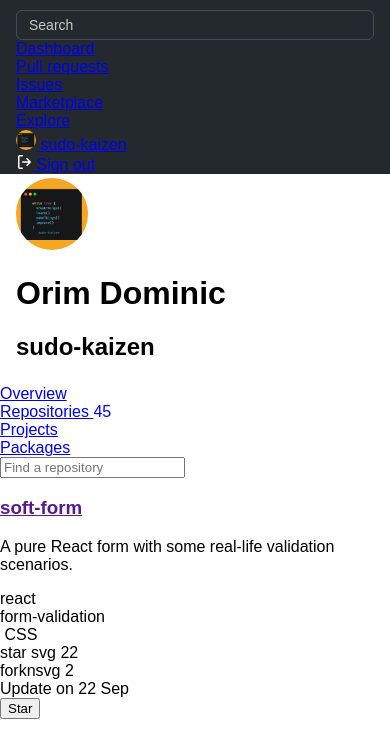
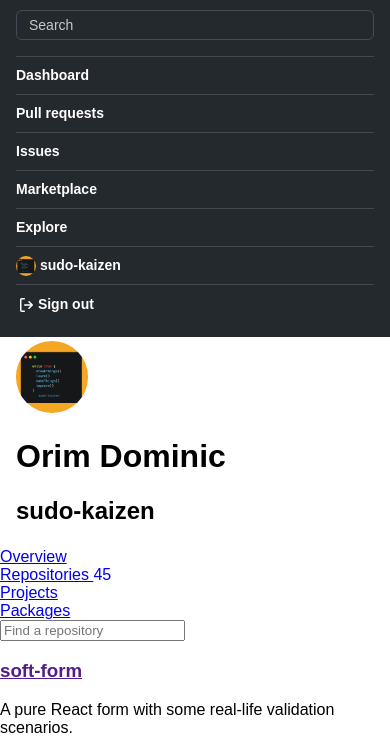
Before and after one commit to sudo-kaizen/gh-repospage-replica, a website: page index.html in a window 390 px wide. Shown: the part 54-804 px from the top of the page. Drawn offline with Linux system fonts and the light colour scheme.

Commit message:
feat: mobile dropdwn nav

```diff
--- a/css/styles.css
+++ b/css/styles.css
@@ -3,7 +3,7 @@
   --color-text-link: #0366d6;
 }
 
-*{
+* {
   box-sizing: border-box;
 }
 
@@ -13,7 +13,7 @@
   font-family: sans-serif;
 }
 
-ul{
+ul {
   margin: 0;
   padding: 0;
   list-style: none;
@@ -40,16 +40,26 @@
   cursor: pointer;
 }
 
+header button:active {
+outline: none;
+}
+
 .github-icon {
   max-height: 32px;
 }
 
 .dropdown-header {
   background-color: var(--header-bg-color);
-  padding: 0px 16px;
+  padding: 0px 16px 14px;
+  display: flex;
+  flex-flow: column;
 }
 
-.header-search-form{
+.dropdown-header .header-search-form{
+  padding-bottom: 16px ;
+}
+
+.dropdown-header .header-search-form .header-search-input {
   background-color: var(--header-bg-color);
   padding: 0px 12px;
   font-size: 14px;
@@ -63,16 +73,36 @@
   outline: none;
 }
 
-.header-search-form::placeholder {
-  color: hsla(0,0%,100%,.75);
+.dropdown-header .header-search-form .header-search-input:focus {
+  background-color: #444d56;
+  border: 1px solid #0366d6;
+}
+
+.header-search-input::placeholder {
+  color: hsla(0, 0%, 100%, 0.75);
   font-size: 14px;
   font-weight: 300;
   display: block;
 }
-
-.header-search-form:focus{
-  background-color: #444d56;
-  border: 1px solid #0366d6;
+.header-link-wrapper{
+  padding: 8px 0px;
+}
+.header-link{
+  font-weight: 600;
+  color: #fff;
+  text-decoration: none;
+  border-top: 1px solid hsla(0, 0%, 100%, 0.15);
+  font-size: 14px;
+  line-height: 1.5;
+  padding: 8px 0px;
+}
+.header-link * {
+  display: inline-block;
+  vertical-align: middle;
+}
+.header-link:hover{
+  color:  hsla(0, 0%, 100%, 0.75);
+  text-decoration: none;
 }
 
 footer {
@@ -90,16 +120,16 @@
   font-size: 12px;
 }
 
-footer ul li:first-child{
-color: #24292e;
-margin-right: 16px;
+footer ul li:first-child {
+  color: #24292e;
+  margin-right: 16px;
 }
 
-footer ul li a{
+footer ul li a {
   margin-right: 16px;
   color: var(--color-text-link);
   text-decoration: none;
 }
-footer ul li a:hover{
+footer ul li a:hover {
   text-decoration: underline;
 }
--- a/index.html
+++ b/index.html
@@ -3,7 +3,7 @@
   <head>
     <meta charset="UTF-8" />
     <meta name="viewport" content="width=device-width, initial-scale=1.0" />
-    <title>Simple Github Profile</title>
+    <title>Your Repositories</title>
     <link rel="stylesheet" href="/css/styles.css" />
   </head>
   <body>
@@ -83,39 +83,40 @@
     </header>
 
     <div class="dropdown-header">
-      <ul>
-        <li>
-          <form>
-            <input class="header-search-form" type="text" placeholder="Search" />
+
+          <form class="header-search-form">
+            <input
+              class="header-search-input"
+              type="text"
+              placeholder="Search"
+            />
           </form>
-        </li>
-        <li>
-          <a href="#">Dashboard</a>
-        </li>
-        <li>
-          <a href="#">Pull requests</a>
-        </li>
-        <li>
-          <a href="#">Issues</a>
-        </li>
-        <li>
-          <a href="#">Marketplace</a>
-        </li>
-        <li>
-          <a href="#">Explore</a>
-        </li>
-        <li>
-          <a href="#">
+
+          <a href="#" class="header-link">Dashboard</a>
+
+
+          <a href="#" class="header-link">Pull requests</a>
+
+
+          <a href="#" class="header-link">Issues</a>
+
+
+          <a href="#" class="header-link">Marketplace</a>
+
+
+          <a href="#" class="header-link">Explore</a>
+
+
+          <a href="#" class="header-link">
             <img
               src="/img/profile-img.png"
               alt="profile"
               style="border-radius: 50%; height: 20px; width: 20px;"
-            />
-            <span>sudo-kaizen</span>
+            /> sudo-kaizen
           </a>
-        </li>
-        <li>
-          <a href="#">
+
+
+          <a href="#" class="header-link" style="padding-left: 2px;">
             <svg
               class="octicon octicon-sign-out v-align-middle"
               fill="#fff"
@@ -132,8 +133,8 @@
             </svg>
             <span>Sign out</span>
           </a>
-        </li>
-      </ul>
+
+
     </div>
 
     <div class="profile" style="padding: 4px 16px;">
```
